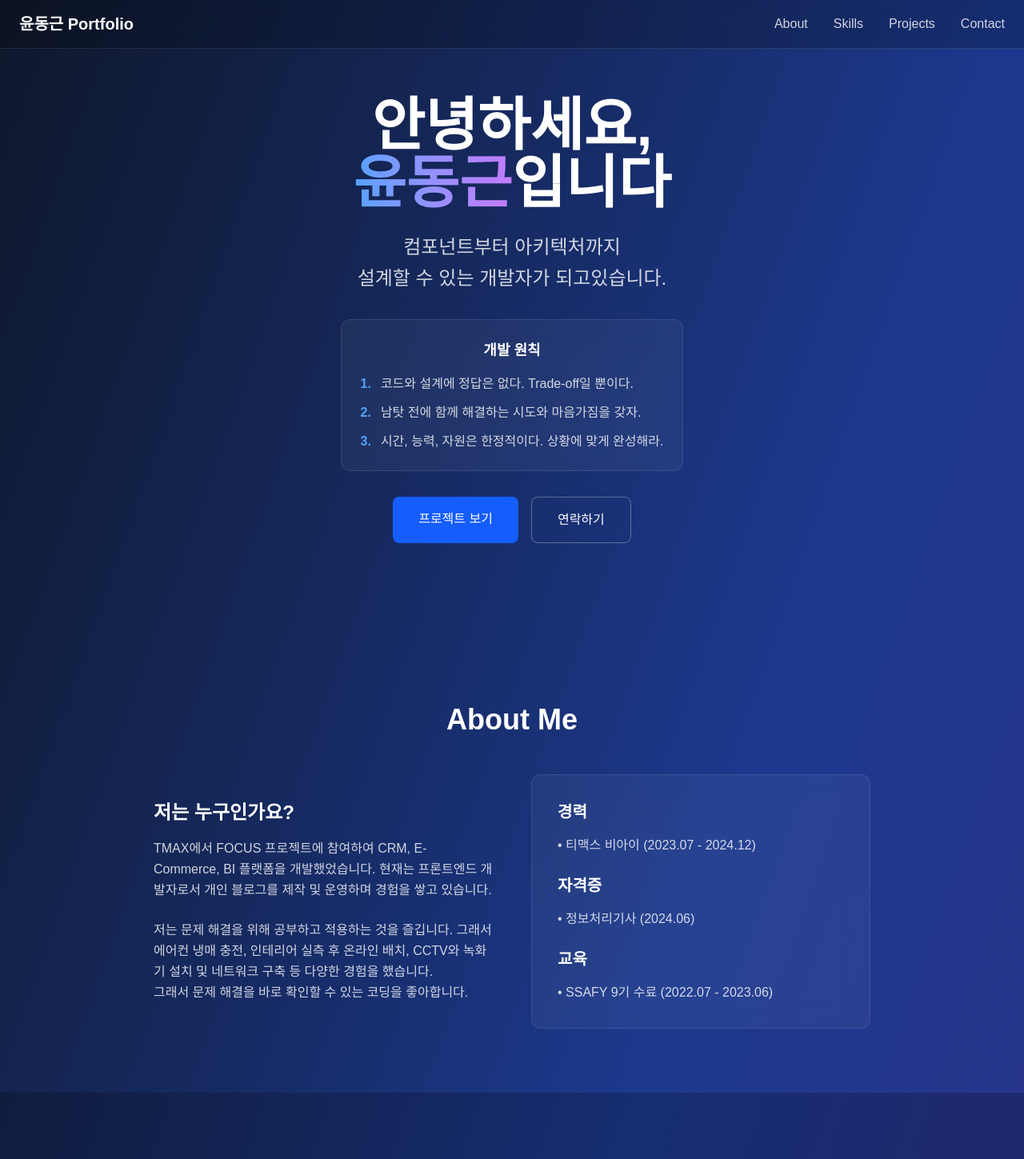
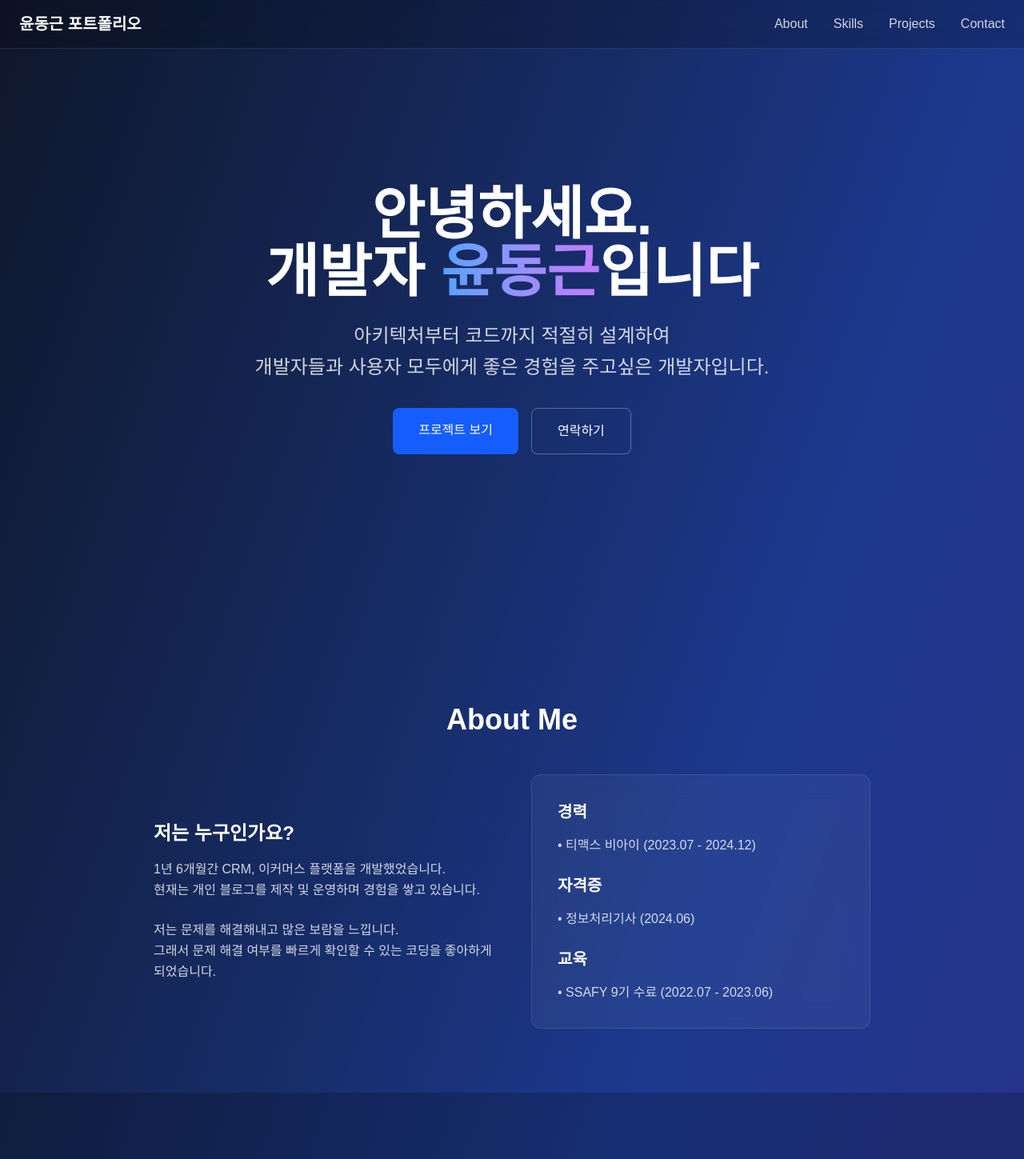
Before and after one commit to YoonDongGeun/portfolio, a Next.js app: page / in a window 1280 px wide. Shown: the top 1449 px of the page at 80% size. Built offline with nearby package versions, Linux system fonts and the light colour scheme.

Commit message:
[feat] 페이지 문구 변경 - 본문

```diff
--- a/app/page.tsx
+++ b/app/page.tsx
@@ -53,7 +53,7 @@ export default function Home() {
       <header className="fixed top-0 w-full z-50 bg-black/20 backdrop-blur-md border-b border-white/10">
         <nav className="container mx-auto px-6 py-4">
           <div className="flex justify-between items-center">
-            <h1 className="text-xl font-bold text-white">윤동근 Portfolio</h1>
+            <h1 className="text-xl font-bold text-white">윤동근 포트폴리오</h1>
             <div className="hidden md:flex space-x-8">
               <a href="#about" className="text-white/80 hover:text-white transition-colors">About</a>
               <a href="#skills" className="text-white/80 hover:text-white transition-colors">Skills</a>
@@ -68,19 +68,20 @@ export default function Home() {
         <section className="min-h-screen flex items-center justify-center text-center px-6">
           <div className="max-w-4xl">
             <h1 className="text-5xl md:text-7xl font-bold text-white mb-6">
-              안녕하세요,
+              안녕하세요.
               <br />
+              개발자&nbsp;
               <span className="bg-gradient-to-r from-blue-400 to-purple-400 bg-clip-text text-transparent">
                 윤동근
               </span>
               입니다
             </h1>
             <p className="text-xl md:text-2xl text-white/80 mb-8 leading-relaxed">
-              컴포넌트부터 아키텍처까지<br/>
-              설계할 수 있는 개발자가 되고있습니다.
+              아키텍처부터 코드까지 적절히 설계하여<br/>
+              개발자들과 사용자 모두에게 좋은 경험을 주고싶은 개발자입니다.
             </p>
 
-            <div className="bg-white/5 backdrop-blur-lg rounded-xl p-6 border border-white/10 mb-8 max-w-2xl mx-auto">
+            {/* <div className="bg-white/5 backdrop-blur-lg rounded-xl p-6 border border-white/10 mb-8 max-w-2xl mx-auto">
               <h3 className="text-lg font-semibold text-white mb-4 text-center">개발 원칙</h3>
               <div className="space-y-3 text-white/80">
                 <div className="flex items-start gap-3">
@@ -96,7 +97,7 @@ export default function Home() {
                   <span>시간, 능력, 자원은 한정적이다. 상황에 맞게 완성해라.</span>
                 </div>
               </div>
-            </div>
+            </div> */}
             <div className="flex flex-col sm:flex-row gap-4 justify-center">
               <a
                 href="#projects"
@@ -121,12 +122,13 @@ export default function Home() {
               <div>
                 <h3 className="text-2xl font-semibold text-white mb-4">저는 누구인가요?</h3>
                 <p className="text-white/80 mb-6 leading-relaxed">
-                  TMAX에서 FOCUS 프로젝트에 참여하여 CRM, E-Commerce, BI 플랫폼을 개발했었습니다.
-                  현재는 프론트엔드 개발자로서 개인 블로그를 제작 및 운영하며 경험을 쌓고 있습니다.
+                  1년 6개월간 CRM, 이커머스 플랫폼을 개발했었습니다.
+                  <br/>
+                  현재는 개인 블로그를 제작 및 운영하며 경험을 쌓고 있습니다.
                 </p>
                 <p className="text-white/80 leading-relaxed">
-                  저는 문제 해결을 위해 공부하고 적용하는 것을 즐깁니다. 그래서 에어컨 냉매 충전, 인테리어 실측 후 온라인 배치, CCTV와 녹화기 설치 및 네트워크 구축 등 다양한 경험을 했습니다.
-                  <br/>그래서 문제 해결을 바로 확인할 수 있는 코딩을 좋아합니다.
+                  저는 문제를 해결해내고 많은 보람을 느낍니다.
+                  <br/>그래서 문제 해결 여부를 빠르게 확인할 수 있는 코딩을 좋아하게 되었습니다.
                 </p>
               </div>
               <div className="bg-white/5 backdrop-blur-lg rounded-xl p-8 border border-white/10 space-y-6">
```
